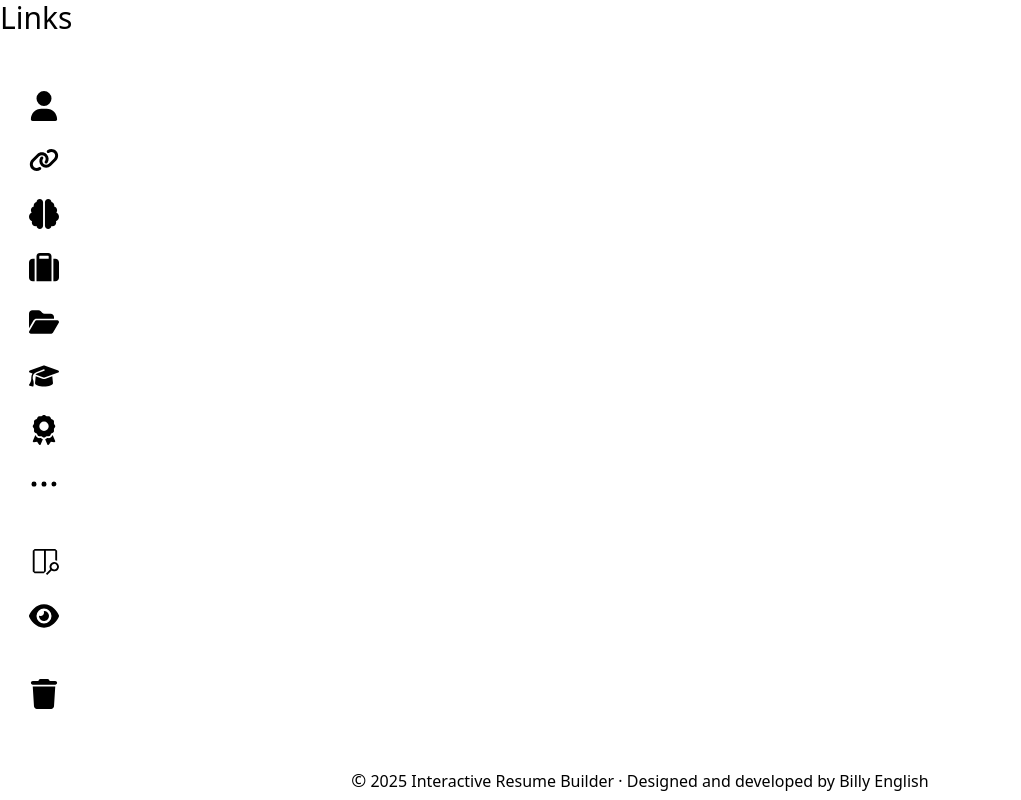
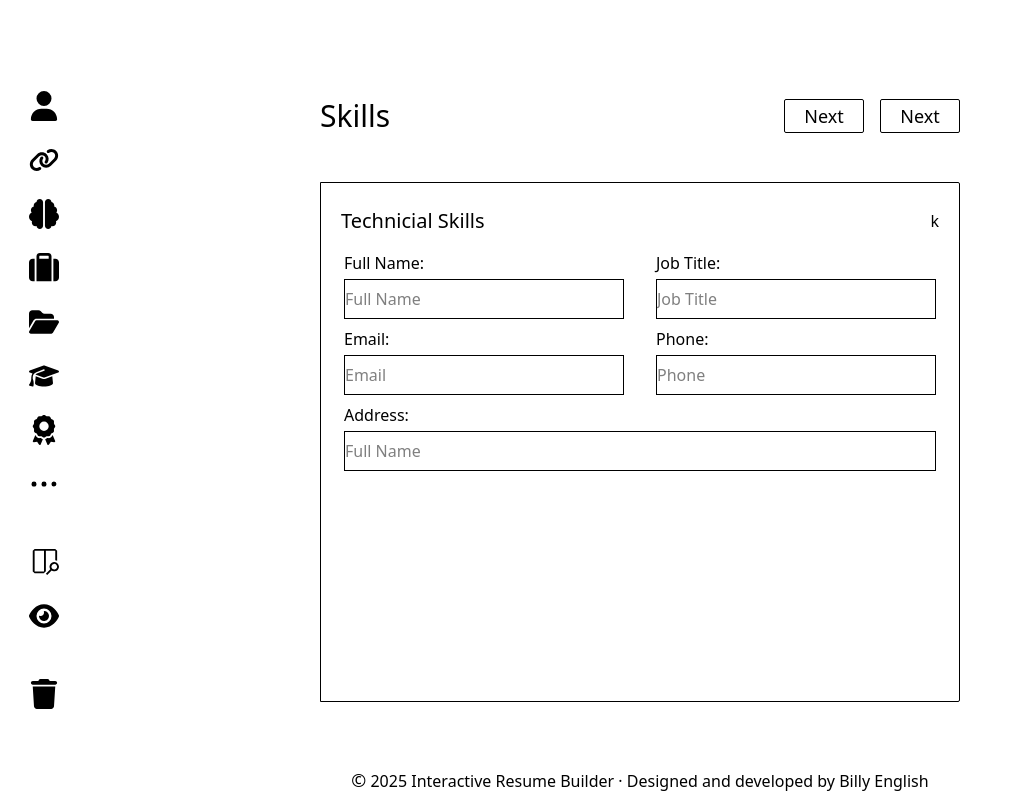
Before and after one commit to billyenglish/resume-builder, a React (Vite) app: page /skills in a window 1280 px wide. Shown: the whole page, without its empty margins (0-1021 px from the left). Built offline with nearby package versions, Linux system fonts and the light colour scheme.

Commit message:
Updated the layout for the skill section.

```diff
--- a/src/components/Skills.jsx
+++ b/src/components/Skills.jsx
@@ -1,20 +1,90 @@
 import Nav from "./Nav"
 import Footer from "./Footer"
 import Button from "../subcomponents/Button"
+import Input from "../subcomponents/Input"
 
 const Skills = () => {
 
     return (
         <>
             <Nav />
-            <section>
+            <section className="min-h-screen flex flex-col justify-center items-center gap-12">
                 <div className="flex justify-between items-center w-160">
 
-                    <h2 className="text-3xl font-extralight">
-                        Links
-                    </h2>
+                    <h2 className="text-3xl font-extralight">Skills</h2>
 
+                    <div className="flex gap-4">
+                        <Button
+                            text="Next"
+                            className="border text-lg w-20 pt-0.1 pb-0.1 rounded-xs cursor-pointer"
+                        />
+
+                        <Button
+                            text="Next"
+                            className="border text-lg w-20 p-1 pt-0.5 pb-0.5 rounded-xs cursor-pointer"
+                        />
+                    </div>
                 </div>
+
+                <form className="border flex flex-col items-center h-130 w-160 rounded-r-xs p-4 gap-2">
+
+                    <div className="flex justify-between w-full pt-2 pb-2 pr-1 pl-1">
+                        <h2 className="text-xl">Technicial Skills</h2>
+                        <Button text="k" />
+                    </div>
+
+
+                    <div className="flex gap-8">
+                        <label className="flex flex-col gap-1 text-md">
+                            Full Name:
+                            <Input
+                                type="text"
+                                className="border h-10 w-70"
+                                placeholder="Full Name"
+                            />
+                        </label>
+
+                        <label className="flex flex-col gap-1 text-md">
+                            Job Title:
+                            <Input
+                                type="text"
+                                className="border h-10 w-70"
+                                placeholder="Job Title"
+                            />
+                        </label>
+                    </div>
+
+                    <div className="flex gap-8">
+                        <label className="flex flex-col gap-1 text-md">
+                            Email:
+                            <Input
+                                type="text"
+                                className="border h-10 w-70"
+                                placeholder="Email"
+                            />
+                        </label>
+
+                        <label className="flex flex-col gap-1 text-md">
+                            Phone:
+                            <Input
+                                type="text"
+                                className="border h-10 w-70"
+                                placeholder="Phone"
+                            />
+                        </label>
+                    </div>
+
+                    <div>
+                        <label className="flex flex-col gap-1 text-md">
+                            Address:
+                            <Input
+                                type="text"
+                                className="border h-10 w-148"
+                                placeholder="Full Name"
+                            />
+                        </label>
+                    </div>
+                </form>
             </section>
             <Footer />
         </>
```
